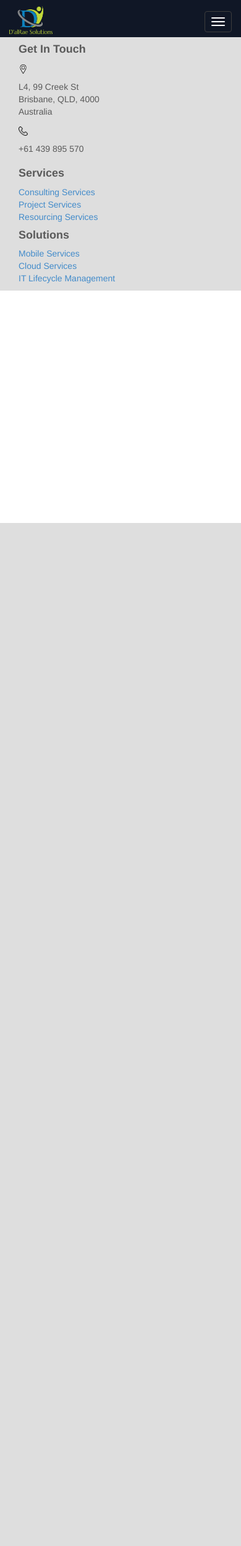
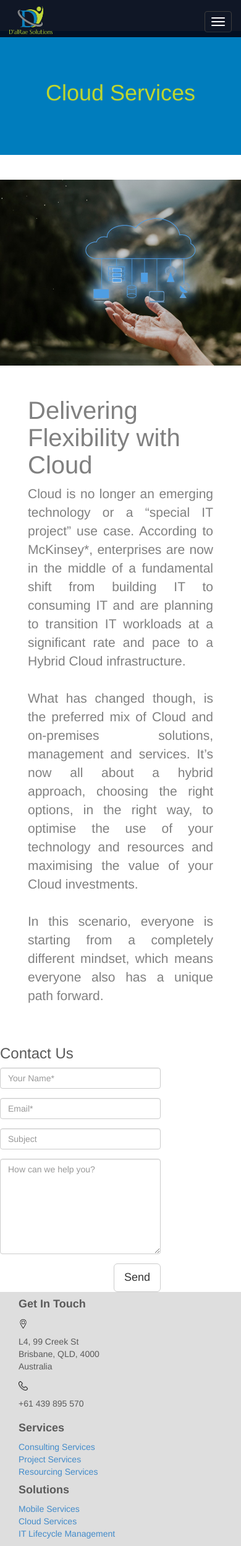
Before and after one commit to timhobbs4/Website, a PHP site: page /cloud.html in a window 390 px wide. Shown: the whole page at 62% size. Before the commit the page ends 844 px from the top, so only its background shows below. Run offline with PHP 8.4, Linux system fonts and the light colour scheme; some libraries are stand-ins or nearby versions.

Commit message:
Cloud Computing
Populated content on cloud page

```diff
--- a/cloud.html
+++ b/cloud.html
@@ -11,6 +11,7 @@
     <!-- Custom styles for this template -->
     <link rel="stylesheet" type="text/css" href="css/carousel.css">
     <link rel="stylesheet" type="text/css" href="css/custom.css">
+    <link rel="stylesheet" type="text/css" href="css/about.css">
     <!-- HTML5 Shim and Respond.js IE8 support of HTML5 elements and media queries -->
     <!-- WARNING: Respond.js doesn't work if you view the page via file:// -->
     <!--[if lt IE 9]>
@@ -98,8 +99,73 @@
     </div>
     </div>
     <!-- /. Navbar -->
+    <!-- Heading Container -->
+        <div class="container" style="width: 100%;">
+        <div class="row">
+            <div class="col-lg-12 col-xs-12 text-box text-center" id="services_heading">
+                <h1>Cloud Services</h1>
+            </div>
+        </div>
+    </div>
+        <div class="parallaxCloud"></div>
+
+        <!-- /.Heading Container -->
     <div class="jumbotron">
+        <div class="container">
+            <h1 class="display-1" style="text-align: left;">Delivering Flexibility with Cloud</h1>
+            <p style="flex-wrap: all; text-align: justify;">
+                Cloud is no longer an emerging technology or a “special IT project” use case.  According to McKinsey*, enterprises are now in the middle of a fundamental shift from building IT to consuming IT and are planning to transition IT workloads at a significant rate and pace to a Hybrid Cloud infrastructure. <br><br>
+                What has changed though, is the preferred mix of Cloud and on-premises solutions, management and services. It’s now all about a hybrid approach, choosing the right options, in the right way, to optimise the use of your technology and resources and maximising the value of your Cloud investments.<br><br>
+                In this scenario, everyone is starting from a completely different mindset, which means everyone also has a unique path forward.
+            </p>
+        </div>
     </div>
+
+        <!-- Feedback form container -->
+    <div class="container" id="contactContainer">
+        <div class="row">
+            <div class="col-xs-8 md-8" id="form_container">
+                <div class="row">
+
+                    <div class="md-8">
+                        <h3>Contact Us</h3>
+                    </div>
+                </div>
+                    <form role="form" method="post" id="contact_form">
+                    <div class="row">
+
+                        <div class="md-8 form-group">
+                            <input type="text" class="form-control" id="name" name="name" required placeholder="Your Name*">
+                        </div>
+                        <div class="md-8 form-group">
+                            <input type="email" class="form-control" id="email" name="email" required placeholder="Email*">
+                        </div>
+                        <div class="md-8 form-group">
+                            <input type="text" class="form-control" id="subject" name="subject" required placeholder="Subject">
+                        </div>
+                    </div>
+                    <div class="row">
+                        <div class="md-8 form-group">
+                            <textarea class="form-control" type="textarea" name="message" id="message" maxlength="6000" rows="7" placeholder="How can we help you?"></textarea>
+                        </div>
+                    </div>
+                    <div class="row">
+                        <div class="md-3 form-group">
+                            <button type="submit" class="btn btn-lg btn-default pull-right">Send</button>
+                        </div>
+                    </div>
+
+                </form>
+                <div id="success_message" style="width:100%; height:100%; display:none; "> <h3>Posted your message successfully!</h3>
+                </div>
+                <div id="error_message" style="width:100%; height:100%; display:none; "> <h3>Error</h3> Sorry there was an error sending your form. </div>
+            </div>
+            <div class="col-md-4">
+                <img class="hidden-xs" src="images/contact picture.jpg" alt="consulting Picture" id="consulting_picture">
+            </div>
+            </div>
+        </div>
+        <!-- /. Feedback Form -->
             <!-- Page footer details -->
             <footer id="footer">
                 <footer class="container py-5">
--- a/css/about.css
+++ b/css/about.css
@@ -56,6 +56,23 @@
         background-repeat: no-repeat;
         background-size: cover;
     }
+
+/* Parallax for the consulting Page */
+.parallaxCloud {
+        /* The image used */
+        background-image: url("../images/cloud computing.jpg");
+
+        /* Set a specific height */
+        min-height: 300px;
+
+
+        /* Create the parallax scrolling effect */
+        background-attachment: fixed;
+        background-position: 0% 170%;
+        background-repeat: no-repeat;
+        background-size: cover;
+    }
+
 /* Parallax for the It Lifecycle Page */
  .parallaxItLifecycle{
         /* The image used */
```
Also changed, not shown: mobile.html (+66 -0 lines), images/cloud computing.jpg (added).
